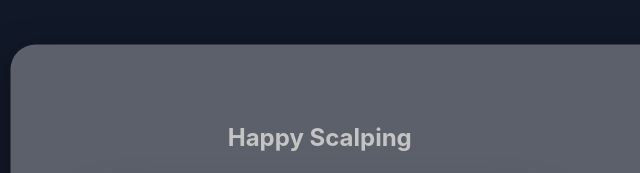
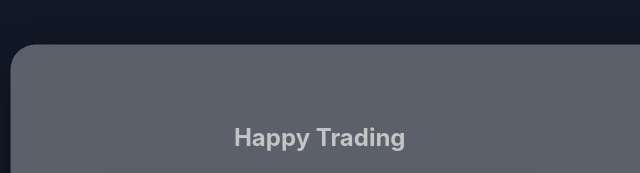
Before and after one commit to adious09/TPSL, a plain HTML site: page index.html in a window 1280 px wide. Shown: the top 173 px of the page, 21-661 px from the left. Drawn offline with nearby package versions, Linux system fonts and the light colour scheme.

Commit message:
Update index.html

```diff
--- a/index.html
+++ b/index.html
@@ -17,7 +17,7 @@
                 <div class="col-md-6">
                     <div class="myLeftCtn">
                         <form class="myForm text-center" action="">
-                            <header>Happy Scalping</header>
+                            <header>Happy Trading</header>
                             <div class="form-group">
                                 <input class="myInput" type="text" id="ep" placeholder="Entry Price" autocomplete="off">
                             </div>
```
